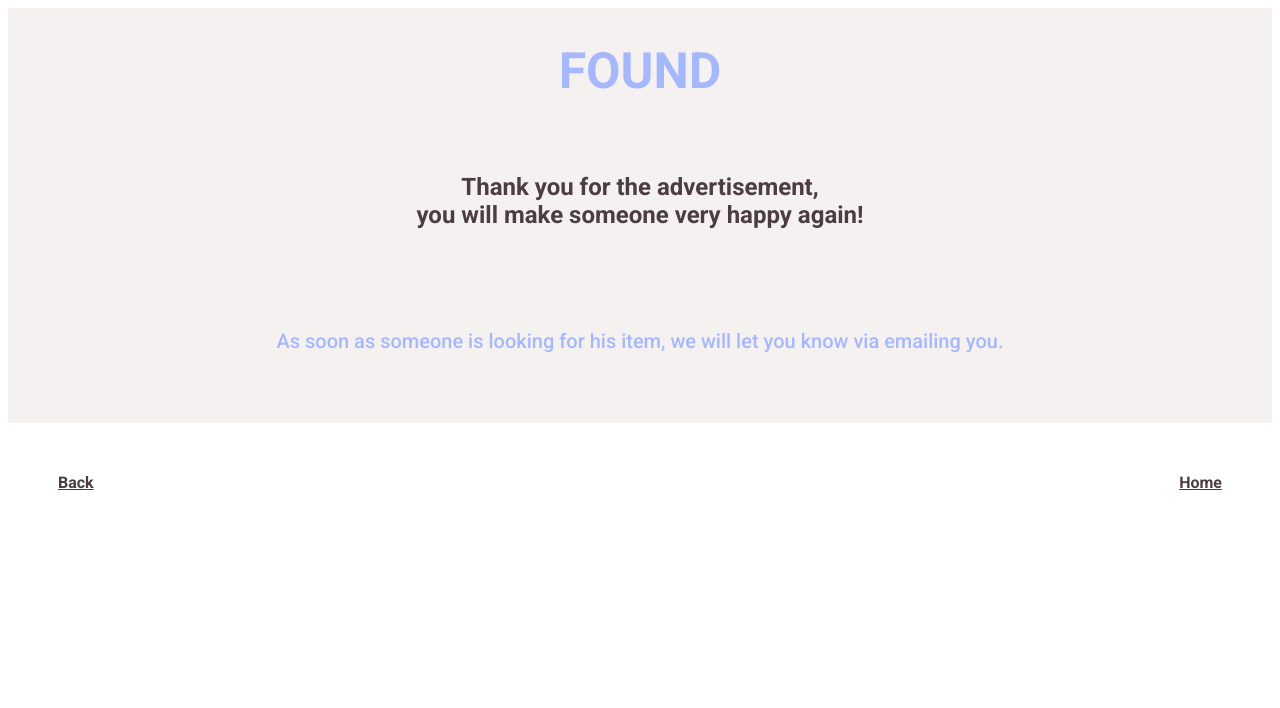
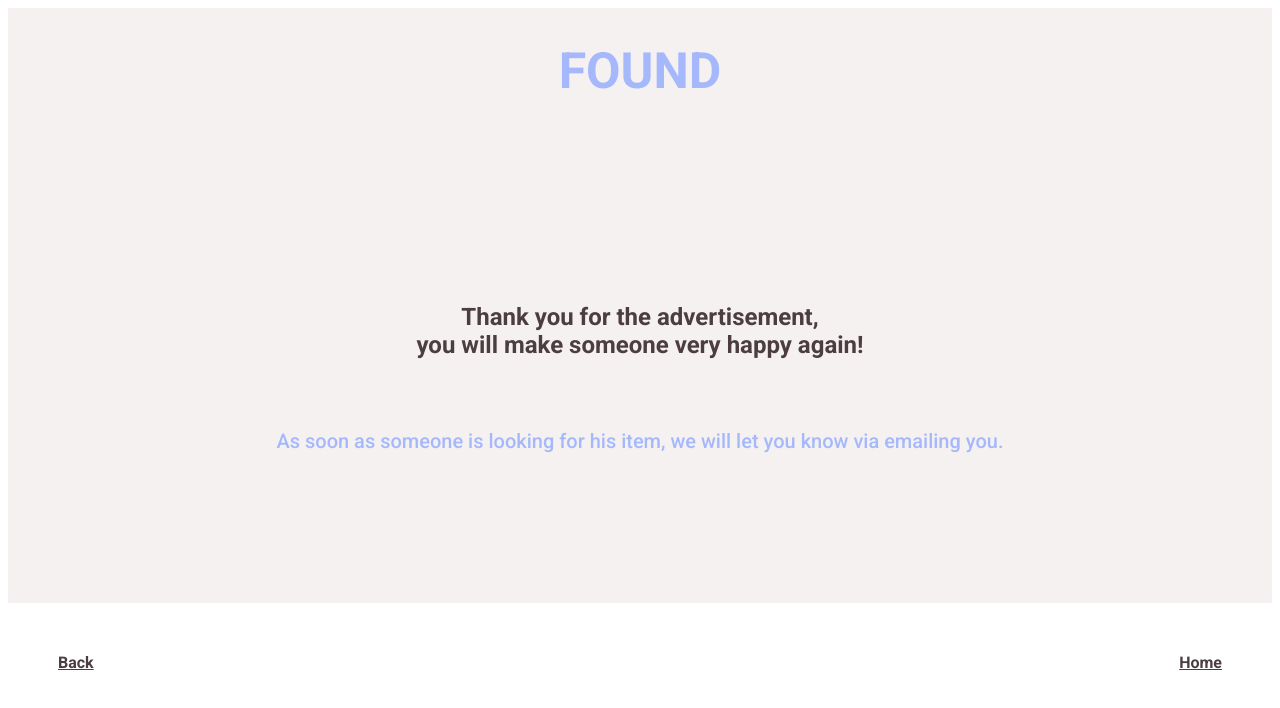
Before and after one commit to coding-bootcamps-eu/2023-04-final-project-lost-and-found, a Vue app: page /found/foundmessagepage in a window 1280 px wide. Shown: the top 708 px of the page. Built offline with nearby package versions, Linux system fonts and the light colour scheme.

Commit message:
docs:FoundMessagePage update

```diff
--- a/src/views/FoundMessagePage.vue
+++ b/src/views/FoundMessagePage.vue
@@ -52,6 +52,8 @@ main {
   text-align: center;
   background-color: #f5f1f1;
   padding: 20px;
+  padding-bottom: 150px;
+  padding-top: 150px;
 }
 
 h2 {
@@ -61,14 +63,12 @@ h2 {
 
 p {
   color: #a6b8fc;
-  padding-top: 30px;
   margin-bottom: 0;
   font-size: 20px;
-  padding-bottom: 50px;
 }
 
 footer {
-  height: 30px;
+  height: 15px;
   background-color: white;
   padding: 20px;
   display: flex;
```
